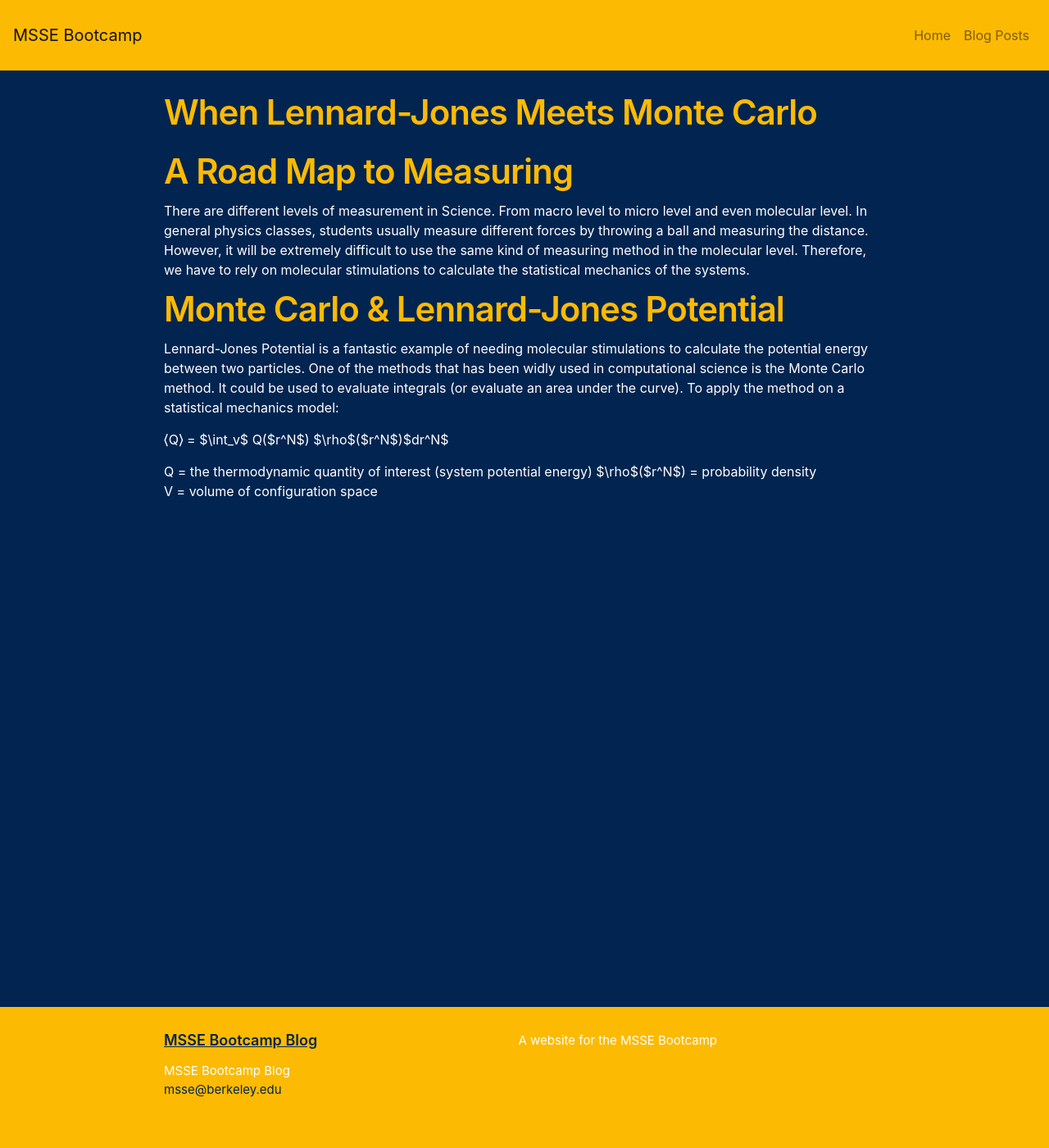
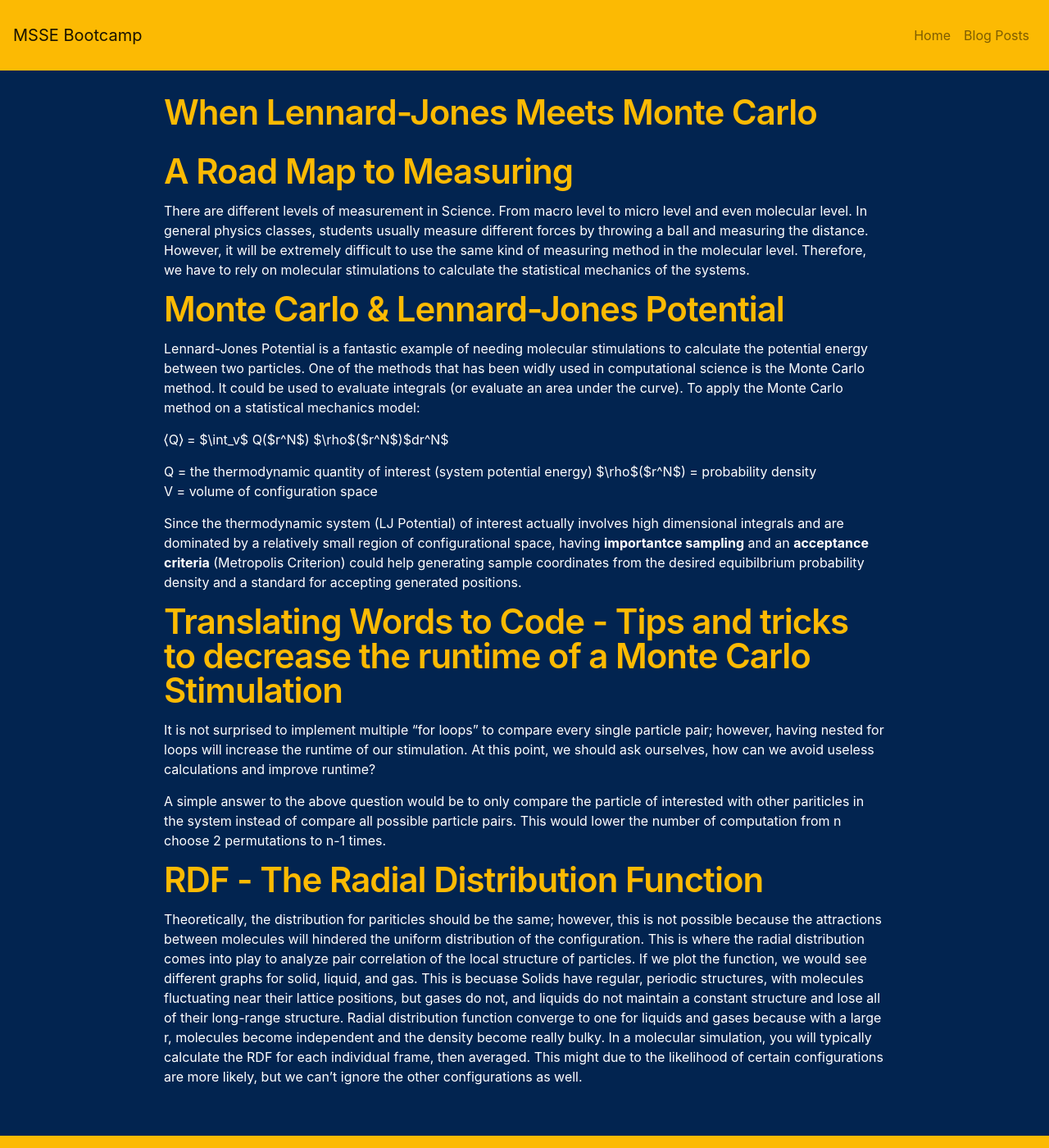
Before and after one commit to msse-2022-bootcamp/blog-alpha-chi-omega, a Jekyll site: the page built from _posts/2022-08-10-charis-blog1.md, in a window 1280 px wide and 1400 px high. Shown: the whole window at 82% size. Built offline with Jekyll 4.4.1, drawn with Linux system fonts in a browser that asks for light colours; some web fonts are replaced; Markdown is read by kramdown in place of the engine named in the settings.

Commit message:
reupload for correct version

```diff
--- a/_posts/2022-08-10-charis-blog1.md
+++ b/_posts/2022-08-10-charis-blog1.md
@@ -7,15 +7,25 @@ author: Charis Liao
 # A Road Map to Measuring
 There are different levels of measurement in Science. From macro level to micro level and even molecular level. In general physics classes, students usually measure different forces by throwing a ball and measuring the distance. However, it will be extremely difficult to use the same kind of measuring method in the molecular level. Therefore, we have to rely on molecular stimulations to calculate the statistical mechanics of the systems.
 
-
-
-
 # Monte Carlo & Lennard-Jones Potential
 
-Lennard-Jones Potential is a fantastic example of needing molecular stimulations to calculate the potential energy between two particles. One of the methods that has been widly used in computational science is the Monte Carlo method. It could be used to evaluate integrals (or evaluate an area under the curve). To apply the method on a statistical mechanics model:
+Lennard-Jones Potential is a fantastic example of needing molecular stimulations to calculate the potential energy between two particles. One of the methods that has been widly used in computational science is the Monte Carlo method. It could be used to evaluate integrals (or evaluate an area under the curve). To apply the Monte Carlo method on a statistical mechanics model:
 
 ⟨Q⟩ = $\int_v$ Q($r^N$) $\rho$($r^N$)$dr^N$
 
 Q = the thermodynamic quantity of interest (system potential energy)
 $\rho$($r^N$) = probability density
 V = volume of configuration space
+
+Since the thermodynamic system (LJ Potential) of interest actually involves high dimensional integrals and are dominated by a relatively small region of configurational space, having **importantce sampling** and an **acceptance criteria** (Metropolis Criterion) could help generating sample coordinates from the desired equibilbrium probability density and a standard for accepting generated positions.
+
+# Translating Words to Code - Tips and tricks to decrease the runtime of a Monte Carlo Stimulation
+
+It is not surprised to implement multiple "for loops" to compare every single particle pair; however, having nested for loops will increase the runtime of our stimulation. At this point, we should ask ourselves, how can we avoid useless calculations and improve runtime?
+
+A simple answer to the above question would be to only compare the particle of interested with other pariticles in the system instead of compare all possible particle pairs. This would lower the number of computation from n choose 2 permutations to n-1 times.
+
+# RDF - The Radial Distribution Function
+
+Theoretically, the distribution for pariticles should be the same; however, this is not possible because the attractions between molecules will hindered the uniform distribution of the configuration. This is where the radial distribution comes into play to analyze pair correlation of the local structure of particles.
+If we plot the function, we would see different graphs for solid, liquid, and gas. This is becuase Solids have regular, periodic structures, with molecules fluctuating near their lattice positions, but gases do not, and liquids do not maintain a constant structure and lose all of their long-range structure. Radial distribution function converge to one for liquids and gases because with a large r, molecules become independent and the density become really bulky. In a molecular simulation, you will typically calculate the RDF for each individual frame, then averaged. This might due to the likelihood of certain configurations are more likely, but we can't ignore the other configurations as well.
```
